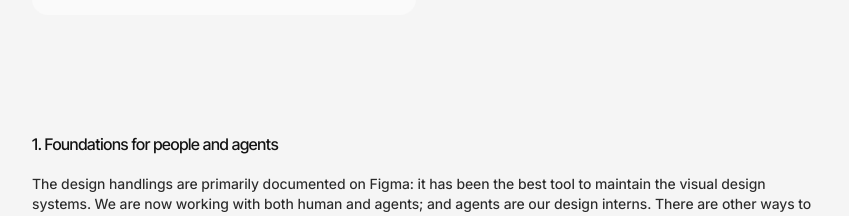
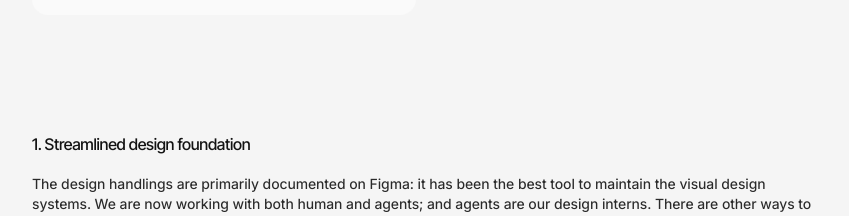
Before and after one commit to wongcheukyiu328-lab/my-portfolio, a plain HTML site: page projects/air.html in a window 1280 px wide. Shown: the part 1000-1216 px from the top of the page, without its empty margins (212-1061 px from the left). Drawn offline with Linux system fonts and the light colour scheme; a web font is replaced by a local one.

Commit message:
AIR case study: rename section 1 heading
Co-Authored-By: Claude Opus 5.5 <noreply@anthropic.com>
Claude-Session: https://claude.ai/code/session_018xt7SXkZVVKuK3iUSNJE3a

```diff
--- a/projects/air.html
+++ b/projects/air.html
@@ -850,7 +850,7 @@
           Step<b>01</b>
           Foundations
         </div>
-        <h3>1. Foundations for people and agents</h3>
+        <h3>1. Streamlined design foundation</h3>
       </header>
       <div class="chap-body">
         <p>
```
